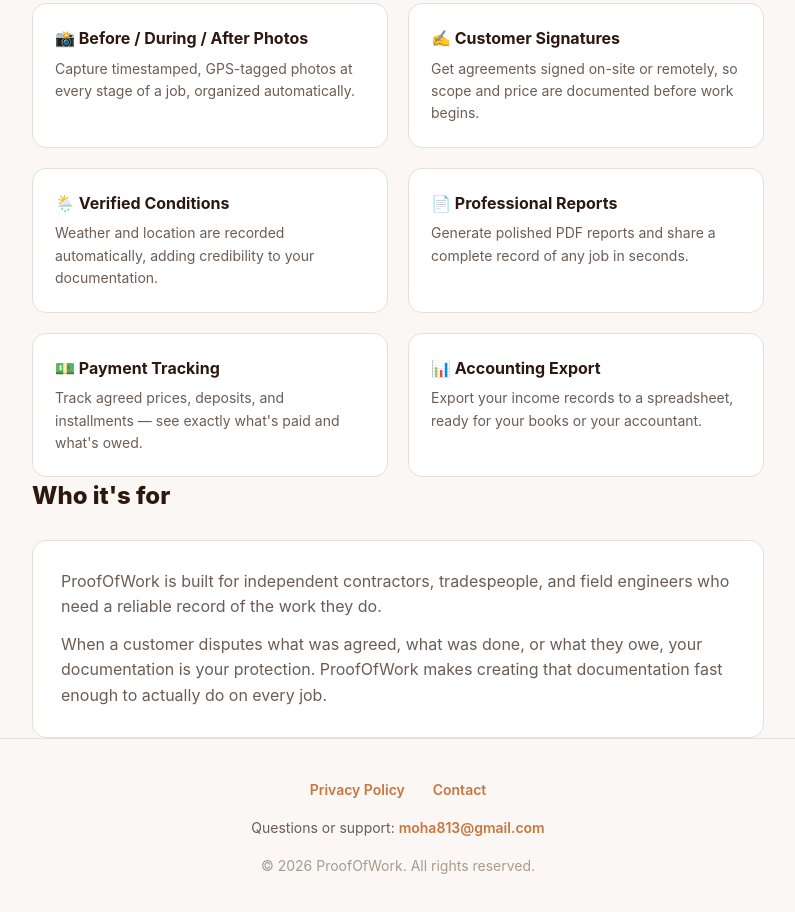
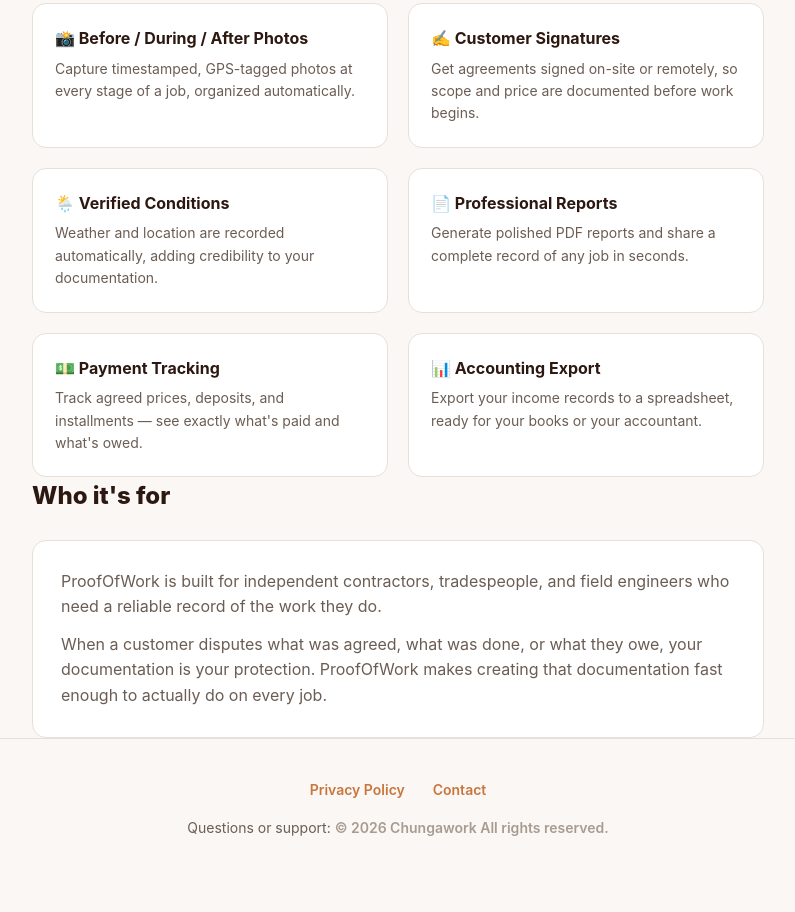
Before and after one commit to HassanDev1/proofofwork-site, a plain HTML site: page index.html in a window 1280 px wide. Shown: the part 382-1294 px from the top of the page, without its empty margins (242-1037 px from the left). Drawn offline with Linux system fonts and the light colour scheme.

Commit message:
Update title and footer contact information

```diff
--- a/index.html
+++ b/index.html
@@ -3,7 +3,7 @@
 <head>
   <meta charset="UTF-8" />
   <meta name="viewport" content="width=device-width, initial-scale=1.0" />
-  <title>ProofOfWork — Document Your Work, Protect Your Business</title>
+  <title>Chunga Work — Document Your Work, Protect Your Business</title>
   <meta name="description" content="ProofOfWork helps contractors and field engineers document jobs with timestamped photos, GPS-verified weather, customer signatures, and professional PDF reports — protecting you from disputes." />
   <meta name="google-site-verification" content="CWzK4nYvURAOvL87GLvkDhQzrJvgVqB9tLjYQKVxSF4" />
   <style>
@@ -167,8 +167,8 @@
         <a href="./privacy.html">Privacy Policy</a>
         <a href="mailto:moha813@gmail.com">Contact</a>
       </div>
-      <div class="contact">Questions or support: <a href="mailto:moha813@gmail.com">moha813@gmail.com</a></div>
-      <div style="margin-top:16px; color:#a89b90;">© 2026 ProofOfWork. All rights reserved.</div>
+      <div class="contact">Questions or support: <a href="mailto:support@chungawork.com>support@chungawork.com</a></div>
+      <div style="margin-top:16px; color:#a89b90;">© 2026 Chungawork All rights reserved.</div>
     </div>
   </footer>
 </body>
```
